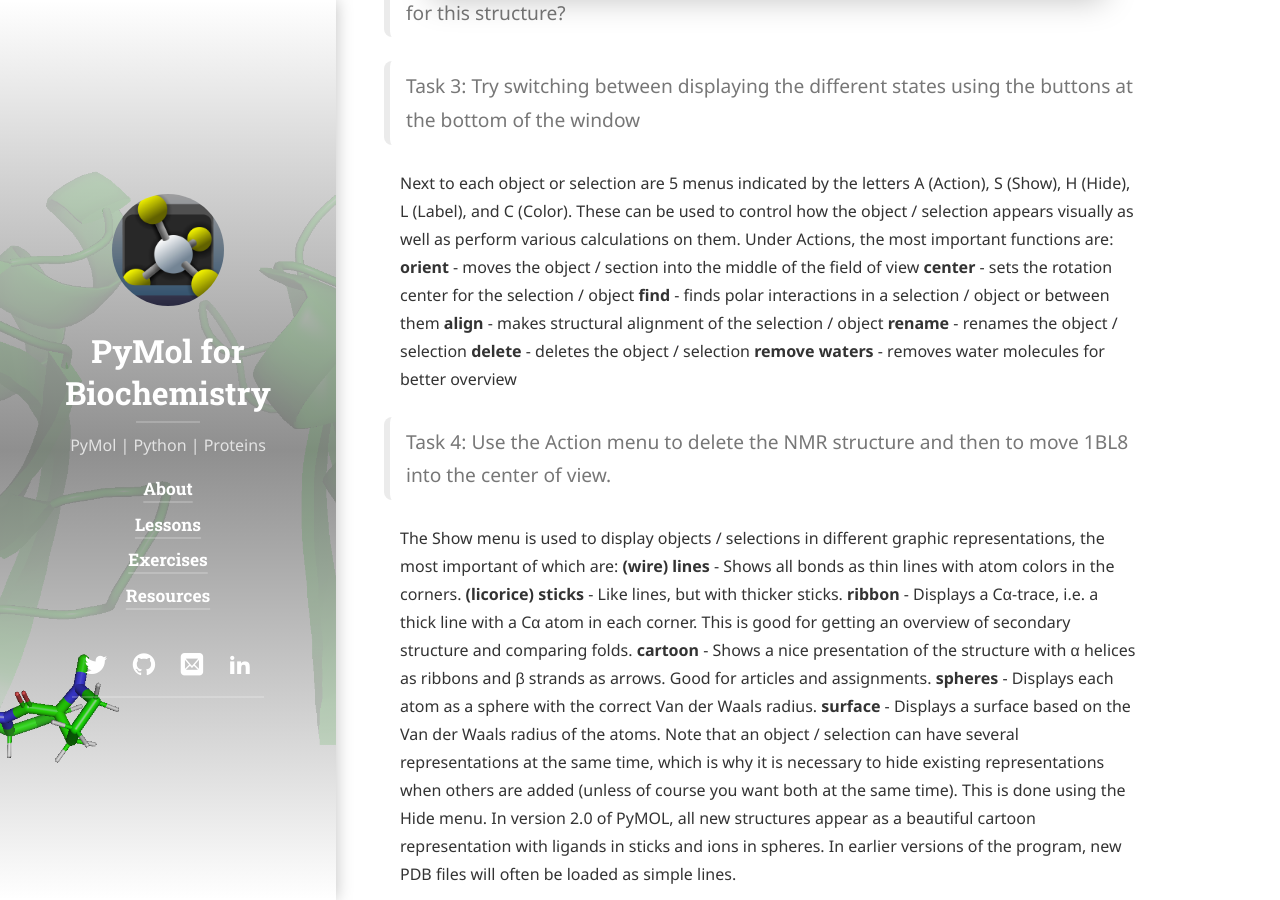
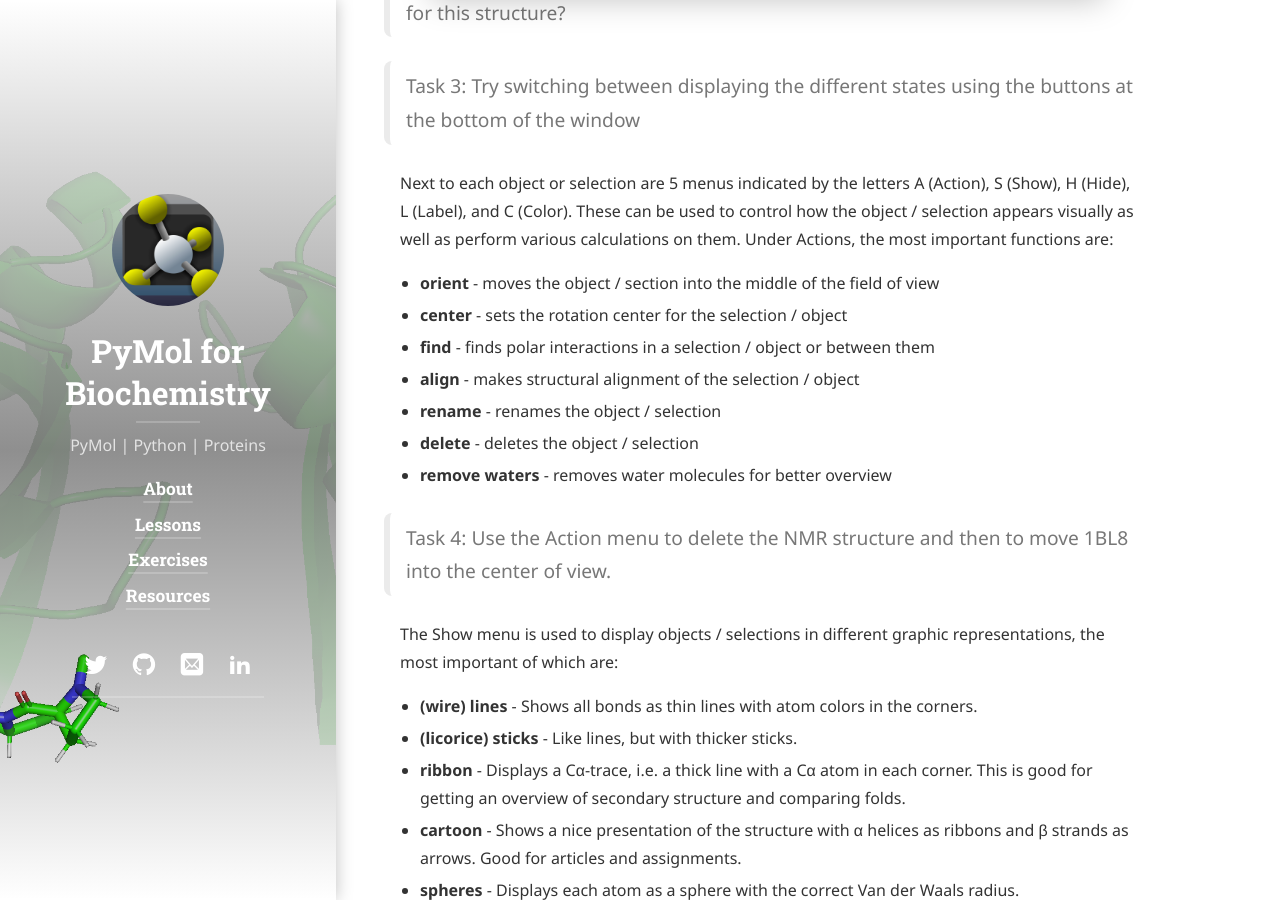
Before and after one commit to kierandidi/bioinformatics-course-hd, a Jekyll site: the page built from _projects/ex1.md, in a window 1280 px wide and 900 px high, scrolled down 1797 px. Built offline with Jekyll 4.4.1, drawn with Linux system fonts in a browser that asks for light colours; cached includes are drawn as plain includes; nearby versions of some CDN libraries; some web fonts are replaced; library files that are not in the unit come from our copies.

Commit message:
Clean up ex1

```diff
--- a/_projects/ex1.md
+++ b/_projects/ex1.md
@@ -35,24 +35,24 @@ After the object name it says "1/1" with green, which means that we look at stat
 
 Next to each object or selection are 5 menus indicated by the letters A (Action), S (Show), H (Hide), L (Label), and C (Color). These can be used to control how the object / selection appears visually as well as perform various calculations on them.
 Under Actions, the most important functions are:
-**orient** - moves the object / section into the middle of the field of view
-**center** - sets the rotation center for the selection / object
-**find** - finds polar interactions in a selection / object or between them
-**align** - makes structural alignment of the selection / object
-**rename** - renames the object / selection
-**delete** - deletes the object / selection
-**remove waters** - removes water molecules for better overview
+- **orient** - moves the object / section into the middle of the field of view
+- **center** - sets the rotation center for the selection / object
+- **find** - finds polar interactions in a selection / object or between them
+- **align** - makes structural alignment of the selection / object
+- **rename** - renames the object / selection
+- **delete** - deletes the object / selection
+- **remove waters** - removes water molecules for better overview
 
 > Task 4: Use the Action menu to delete the NMR structure and then to move 1BL8 into the center of view.
 {:.lead}
 
 The Show menu is used to display objects / selections in different graphic representations, the most important of which are:
-**(wire) lines** - Shows all bonds as thin lines with atom colors in the corners.
-**(licorice) sticks** - Like lines, but with thicker sticks.
-**ribbon** - Displays a Cα-trace, i.e. a thick line with a Cα atom in each corner. This is good for getting an overview of secondary structure and comparing folds.
-**cartoon** - Shows a nice presentation of the structure with α helices as ribbons and β strands as arrows. Good for articles and assignments.
-**spheres** - Displays each atom as a sphere with the correct Van der Waals radius.
-**surface** - Displays a surface based on the Van der Waals radius of the atoms.
+- **(wire) lines** - Shows all bonds as thin lines with atom colors in the corners.
+- **(licorice) sticks** - Like lines, but with thicker sticks.
+- **ribbon** - Displays a Cα-trace, i.e. a thick line with a Cα atom in each corner. This is good for getting an overview of secondary structure and comparing folds.
+- **cartoon** - Shows a nice presentation of the structure with α helices as ribbons and β strands as arrows. Good for articles and assignments.
+- **spheres** - Displays each atom as a sphere with the correct Van der Waals radius.
+- **surface** - Displays a surface based on the Van der Waals radius of the atoms.
 Note that an object / selection can have several representations at the same time, which is why it is necessary to hide existing representations when others are added (unless of course you want both at the same time). This is done using the Hide menu.
 In version 2.0 of PyMOL, all new structures appear as a beautiful cartoon representation with ligands in sticks and ions in spheres. In earlier versions of the program, new PDB files will often be loaded as simple lines.
 
@@ -63,10 +63,10 @@ In version 2.0 of PyMOL, all new structures appear as a beautiful cartoon repres
 {:.lead}
 
 The Color menu is used to set a color for an object or selection. This is most useful when making sub-selections of the structure, which we will see later. The most important functions are:
-**by element** - Color an object / selection by atom type, there are several different schemes, of which the classic has carbon atoms in yellow.
-**by chain** - Color an object / selection by chain, ie. if there are several peptide chains, then they each get their own color.
-**by ss** - Color an object / selection according to secondary structure.
-**spectrum rainbow** - Color an object / selection with a ramp from blue N terminus to red C terminus.
+- **by element** - Color an object / selection by atom type, there are several different schemes, of which the classic has carbon atoms in yellow.
+- **by chain** - Color an object / selection by chain, ie. if there are several peptide chains, then they each get their own color.
+- **by ss** - Color an object / selection according to secondary structure.
+- **spectrum rainbow** - Color an object / selection with a ramp from blue N terminus to red C terminus.
 
 > Task 7: Use the menus to display 1BL8 only in sticks and select atomic colors with carbon in yellow.
 {:.lead}
```
